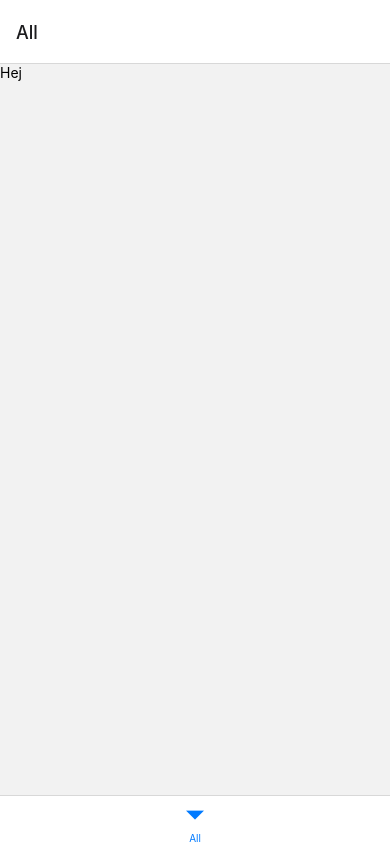
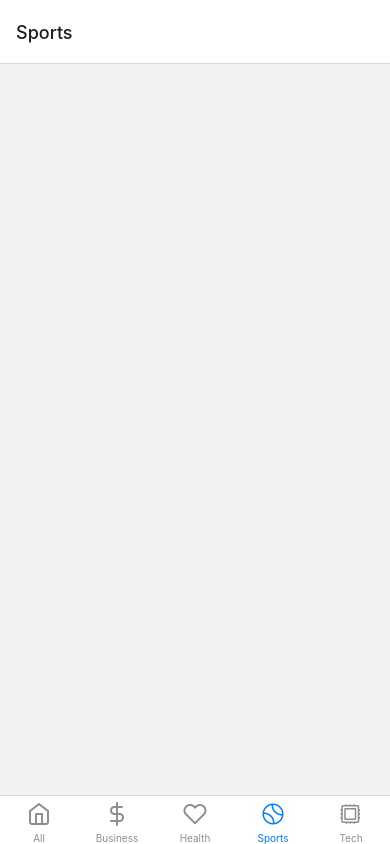
Before and after one commit to Mar10n/My-first-react-native-app, a React Native app in the folder News-Application/: screen /Sports in a window 390 px wide. Before the commit this address had no page. Built offline with nearby package versions, Linux system fonts and the light colour scheme.

Commit message:
Updated screens

```diff
--- a/News-Application/App.js
+++ b/News-Application/App.js
@@ -1,22 +1,51 @@
 import React from 'react';
 import { createBottomTabNavigator } from '@react-navigation/bottom-tabs';
 import { NavigationContainer } from '@react-navigation/native';
+import { Icon } from 'react-native-elements'
 import All from './screens/All';
-// import Business from './screens/Business';
-// import HealthScreen from './screens/Health';
-// import SportsScreen from './screens/Sports';
-// import TechScreen from './screens/Tech';
+import Business from './screens/Business';
+import HealthScreen from './screens/Health';
+import SportsScreen from './screens/Sports';
+import TechScreen from './screens/Tech';
 const Tab = createBottomTabNavigator();
 
 export default function App() {
   return (
     <NavigationContainer>
       <Tab.Navigator>
-        <Tab.Screen name="All" component={All} />
-        {/* <Tab.Screen name="Business" component={Business} />
-        <Tab.Screen name="Health" component={HealthScreen} />
-        <Tab.Screen name="Sports" component={SportsScreen} />
-        <Tab.Screen name="Tech" component={TechScreen} /> */}
+      <Tab.Screen name="All" component={All}
+          options={{
+            tabBarIcon: (props) => (
+              <Icon type='feather' name='home' color={props.color} />
+            ),
+          }} />
+          <Tab.Screen name="Business" component={Business}
+          options={{
+            tabBarIcon: (props) => (
+              <Icon type='feather' name='dollar-sign' color={props.color} />
+            ),
+          }} />
+
+        <Tab.Screen name="Health" component={HealthScreen}
+          options={{
+            tabBarIcon: (props) => (
+              <Icon type='feather' name='heart' color={props.color} />
+            ),
+          }} />
+
+        <Tab.Screen name="Sports" component={SportsScreen}
+          options={{
+            tabBarIcon: (props) => (
+              <Icon type='ionicon' name="tennisball-outline" color={props.color} />
+            ),
+          }} />
+
+        <Tab.Screen name="Tech" component={TechScreen}
+          options={{
+            tabBarIcon: (props) => (
+              <Icon type='ionicon' name="hardware-chip-outline" color={props.color} />
+            ),
+          }} />
       </Tab.Navigator>
     </NavigationContainer>
   );
--- a/News-Application/package.json
+++ b/News-Application/package.json
@@ -17,6 +17,7 @@
     "react": "17.0.2",
     "react-dom": "17.0.2",
     "react-native": "0.68.2",
+    "react-native-elements": "^3.4.2",
     "react-native-safe-area-context": "4.2.4",
     "react-native-screens": "~3.11.1",
     "react-native-web": "0.17.7"
--- a/News-Application/screens/All.js
+++ b/News-Application/screens/All.js
@@ -20,6 +20,6 @@ export default function App() {
     //     <Tab.Screen name="Tech" component={TechScreen} />
     //   </Tab.Navigator>
     // </NavigationContainer>
-    <View><Text>Hej</Text></View>
+    <View></View>
   );
 }
--- a/News-Application/screens/Business.js
+++ b/News-Application/screens/Business.js
@@ -11,15 +11,6 @@ const Tab = createBottomTabNavigator();
 
 export default function Business() {
   return (
-    // <NavigationContainer>
-    //   <Tab.Navigator>
-    //     <Tab.Screen name="All" component={All} />
-    //     <Tab.Screen name="Business" component={Business} />
-    //     <Tab.Screen name="Health" component={HealthScreen} />
-    //     <Tab.Screen name="Sports" component={SportsScreen} />
-    //     <Tab.Screen name="Tech" component={TechScreen} />
-    //   </Tab.Navigator>
-    // </NavigationContainer>
-    <View><Text>Business</Text></View>
+    <View></View>
   );
 }
--- a/News-Application/screens/Health.js
+++ b/News-Application/screens/Health.js
@@ -11,15 +11,6 @@ const Tab = createBottomTabNavigator();
 
 export default function App() {
   return (
-    // <NavigationContainer>
-    //   <Tab.Navigator>
-    //     <Tab.Screen name="All" component={All} />
-    //     <Tab.Screen name="Business" component={Business} />
-    //     <Tab.Screen name="Health" component={HealthScreen} />
-    //     <Tab.Screen name="Sports" component={SportsScreen} />
-    //     <Tab.Screen name="Tech" component={TechScreen} />
-    //   </Tab.Navigator>
-    // </NavigationContainer>
-    <View><Text>Health</Text></View>
+    <View></View>
   );
 }
--- a/News-Application/screens/Sports.js
+++ b/News-Application/screens/Sports.js
@@ -11,15 +11,6 @@ const Tab = createBottomTabNavigator();
 
 export default function SportsScreen() {
   return (
-    // <NavigationContainer>
-    //   <Tab.Navigator>
-    //     <Tab.Screen name="All" component={All} />
-    //     <Tab.Screen name="Business" component={Business} />
-    //     <Tab.Screen name="Health" component={HealthScreen} />
-    //     <Tab.Screen name="Sports" component={SportsScreen} />
-    //     <Tab.Screen name="Tech" component={TechScreen} />
-    //   </Tab.Navigator>
-    // </NavigationContainer>
-    <View><Text>SportsScreen</Text></View>
+    <View></View>
   );
 }
--- a/News-Application/screens/Tech.js
+++ b/News-Application/screens/Tech.js
@@ -11,15 +11,6 @@ const Tab = createBottomTabNavigator();
 
 export default function TechScreen() {
   return (
-    // <NavigationContainer>
-    //   <Tab.Navigator>
-    //     <Tab.Screen name="All" component={All} />
-    //     <Tab.Screen name="Business" component={Business} />
-    //     <Tab.Screen name="Health" component={HealthScreen} />
-    //     <Tab.Screen name="Sports" component={SportsScreen} />
-    //     <Tab.Screen name="Tech" component={TechScreen} />
-    //   </Tab.Navigator>
-    // </NavigationContainer>
-    <View><Text>TechScreen</Text></View>
+    <View></View>
   );
 }
```
Also changed, not shown: 1 other file (tests, documents, lock files or other folders).
